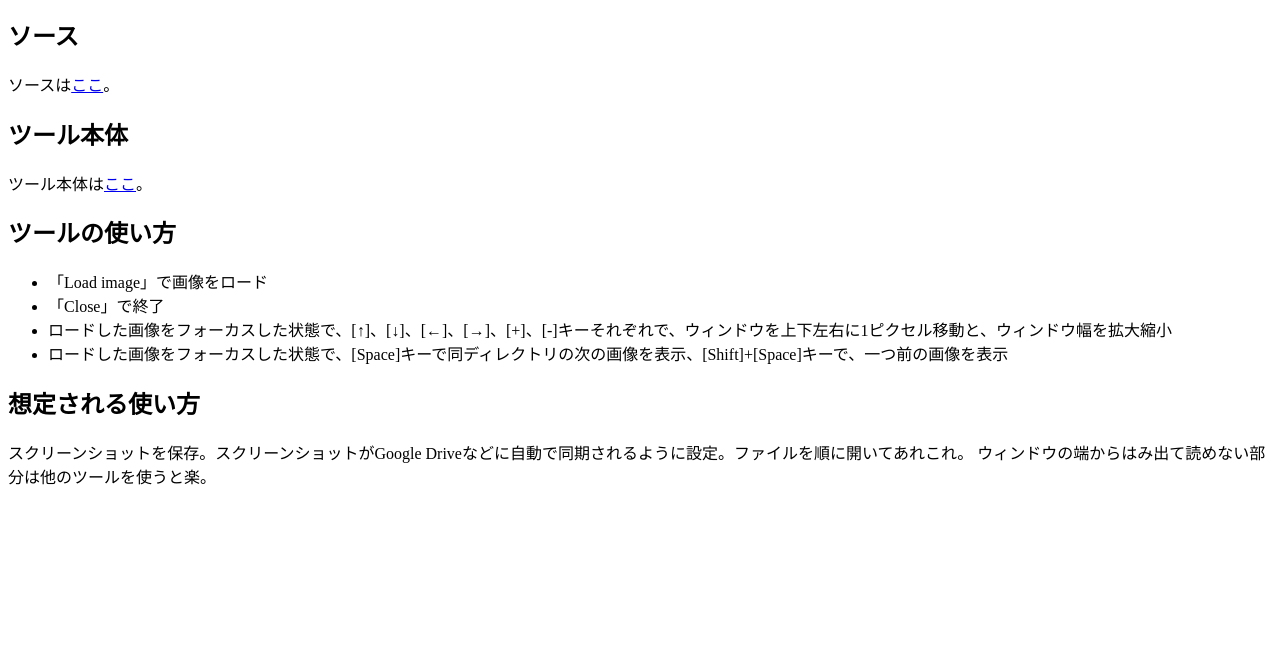
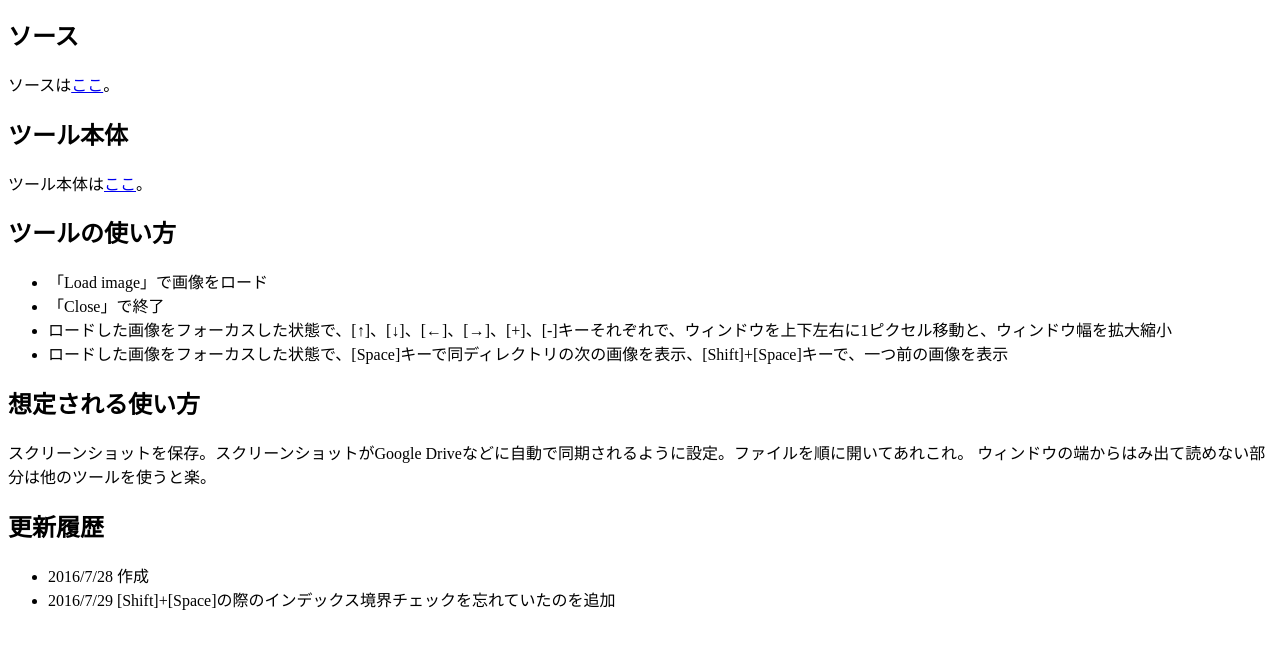
Before and after one commit to TakaakiUmedu/takaakiumedu.github.com, a plain HTML site: page TransparentViewer/index.html in a window 1280 px wide. Shown: the part 116-764 px from the top of the page. Drawn offline with Linux system fonts and the light colour scheme.

Commit message:
Update index.html

```diff
--- a/TransparentViewer/index.html
+++ b/TransparentViewer/index.html
@@ -33,5 +33,12 @@
 ウィンドウの端からはみ出て読めない部分は他のツールを使うと楽。
 </p>
 
+<h2>更新履歴</h2>
+
+<ul>
+<li>2016/7/28 作成</li>
+<li>2016/7/29 [Shift]+[Space]の際のインデックス境界チェックを忘れていたのを追加</li>
+</ul>
+
 </body>
 </html>
```
